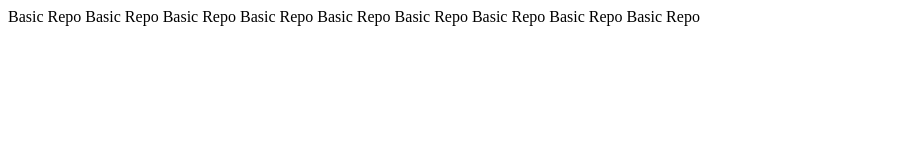
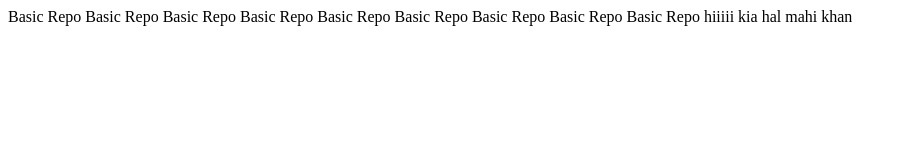
Before and after one commit to MahamHussain9/Project_Repo, a plain HTML site: page index.html in a window 1280 px wide. Shown: the whole page, without its empty margins (0-907 px from the left). Drawn offline with Linux system fonts and the light colour scheme.

Commit message:
Update index.html

```diff
--- a/index.html
+++ b/index.html
@@ -15,6 +15,8 @@
     Basic Repo
     Basic Repo
     Basic Repo
+    hiiiii
+    kia hal mahi khan
 
 </body>
 </html>
```
